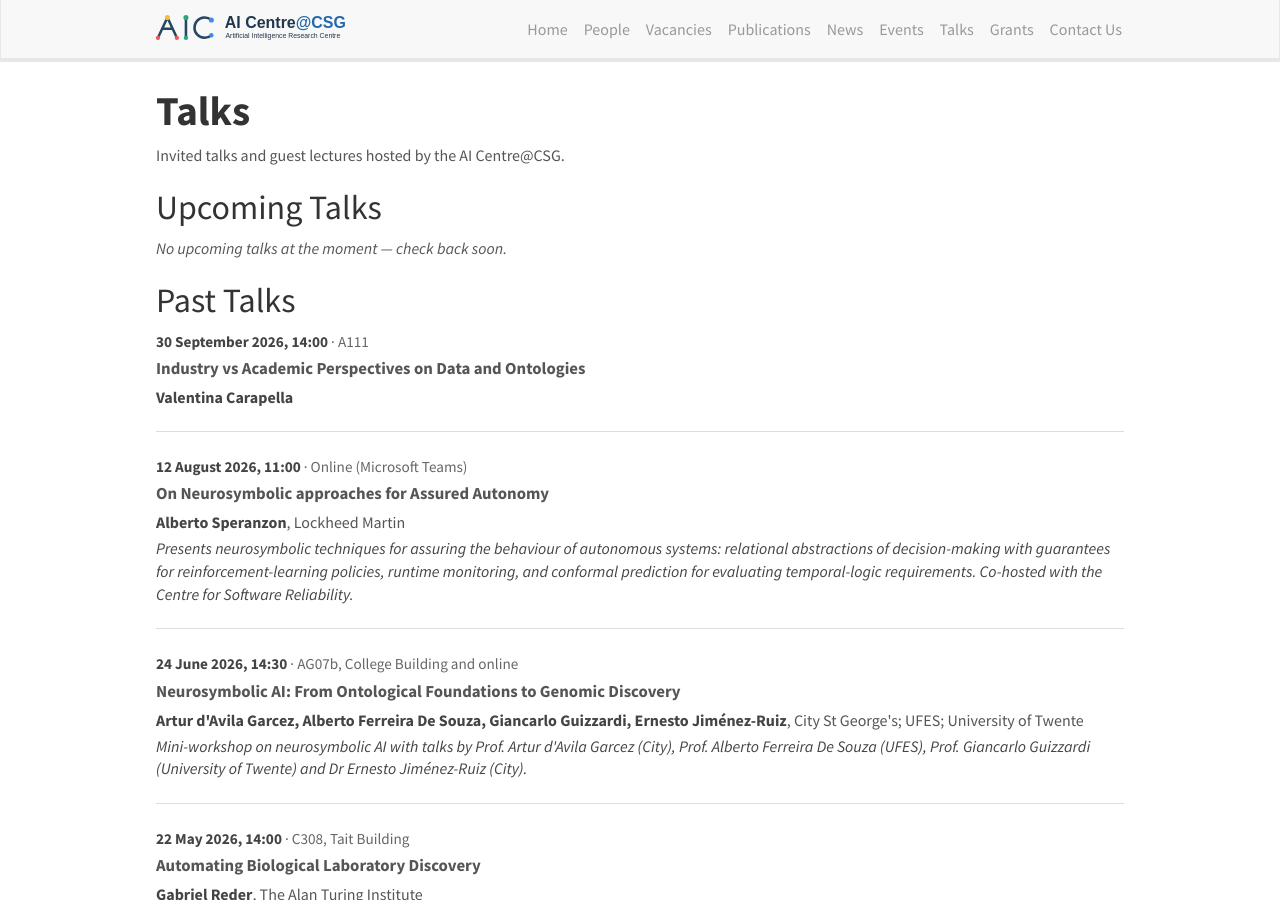
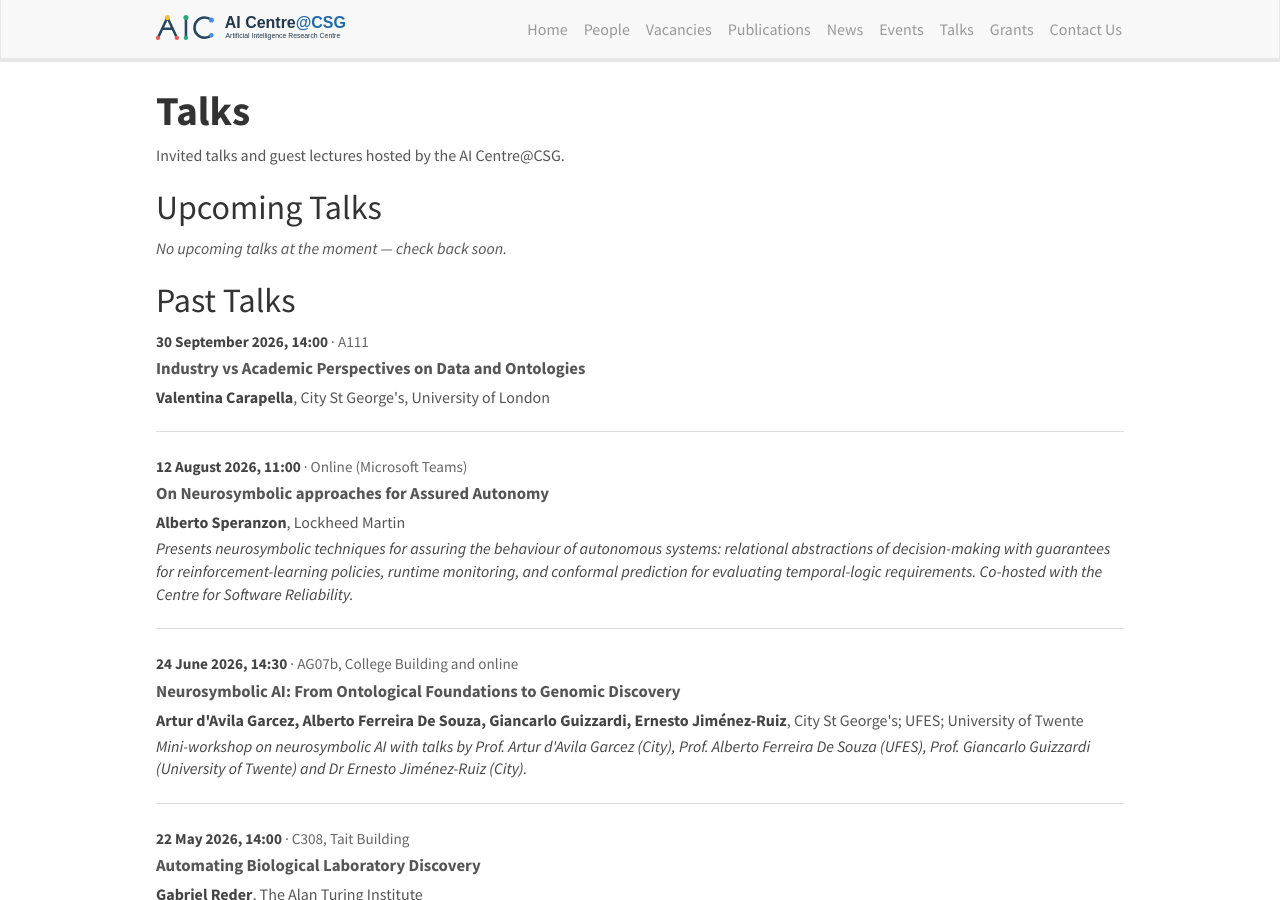
Before and after one commit to aicentre-csg/aicentre-csg.github.io, a Jekyll site: the page built from _pages/talks.html, in a window 1280 px wide and 900 px high. Built offline with Jekyll 4.4.1, drawn with Linux system fonts in a browser that asks for light colours; nearby versions of some CDN libraries.

Commit message:
Add Valentina Carapella's affiliation
Co-Authored-By: Claude Sonnet 5.5 <noreply@anthropic.com>

```diff
--- a/_data/talks.yml
+++ b/_data/talks.yml
@@ -78,4 +78,5 @@
 - date: "2026-09-30T14:00:00+01:00"
   title: "Industry vs Academic Perspectives on Data and Ontologies"
   speaker: "Valentina Carapella"
+  affiliation: "City St George's, University of London"
   location: "A111"
```
